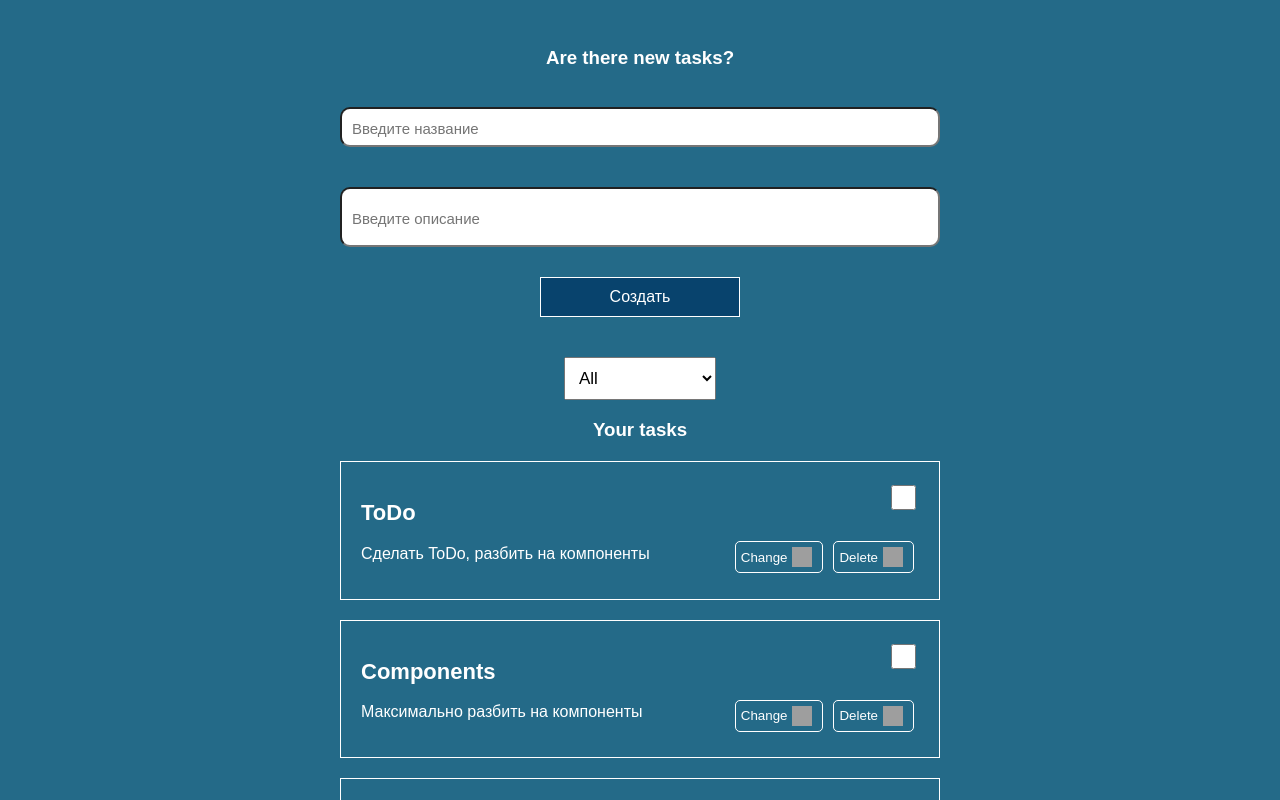
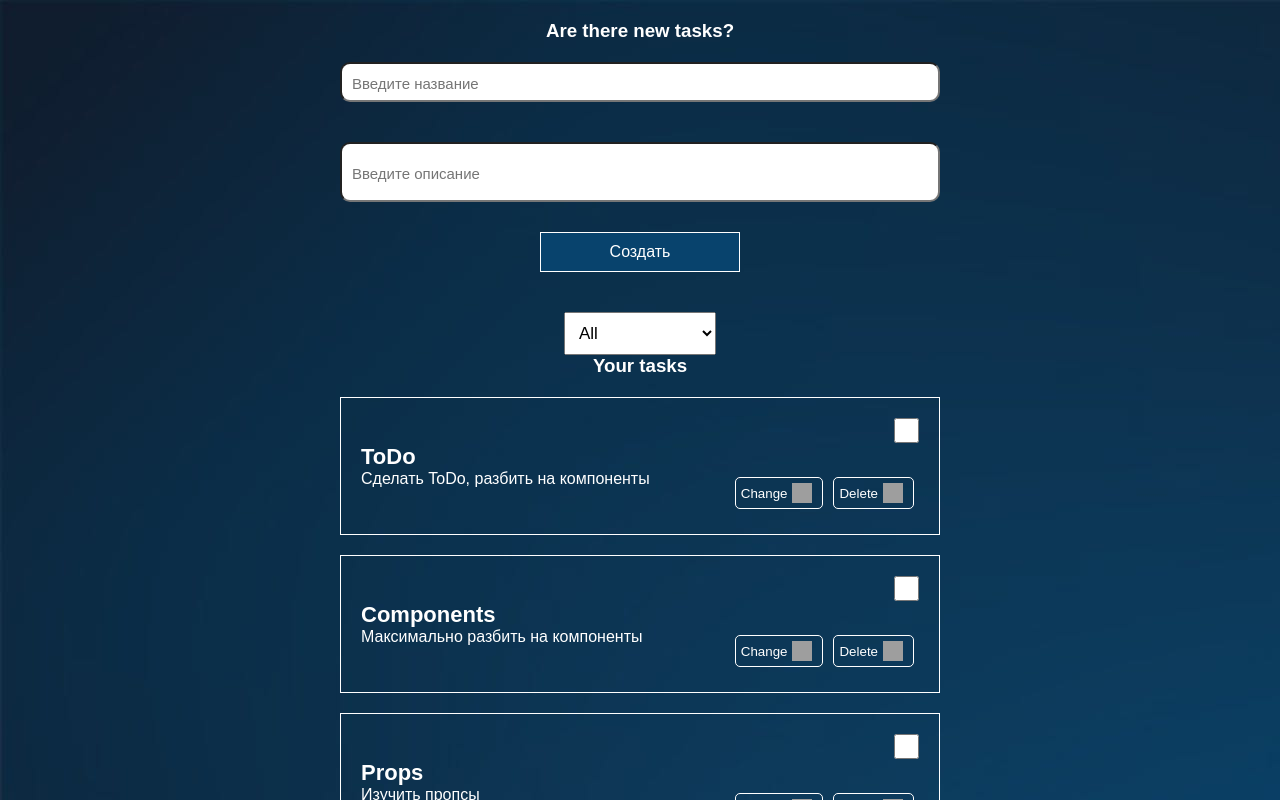
Before and after one commit to akmaral2022/Type-ReactPractice, a React (Create React App) app: page / in a window 1280 px wide. Shown: the top 800 px of the page. Built offline with nearby package versions, Linux system fonts and the light colour scheme; grey boxes are pictures that could not be loaded.

Commit message:
fourth commit

```diff
--- a/src/App.css
+++ b/src/App.css
@@ -1,11 +1,12 @@
 .App {
-  height: 100vh;
+  height: 100%;
   display: flex;
   align-items: center;
   flex-direction: column;
   text-align: center;
-
-
+  /* background: rgb(36, 106, 136); */
+  width: 1240px;
+  margin: 0 auto;
   color: #fff;
 }
 
--- a/src/App.tsx
+++ b/src/App.tsx
@@ -25,7 +25,12 @@ const App: React.FC = () => {
     const deleteTask = tasks.filter(task => task.id !== taskId)
     setTasks(deleteTask)
   }
-
+  const handleSaveTask = (taskId: number, editedName: string, editedText: string) => {
+    const updatedTasks = tasks.map(task =>
+      task.id === taskId ? { ...task, title: editedName, description: editedText } : task
+    );
+    setTasks(updatedTasks);
+  }
 
 
   const filterChange = (e: React.ChangeEvent<HTMLSelectElement>) => {
@@ -42,7 +47,8 @@ const App: React.FC = () => {
           <option value="not completed">Not completed</option>
         </select>
         <h3>Your tasks</h3>
-        <AllCard tasks={tasks} filterCompleted={filterCompleted} onTaskAdd={handleTaskAdd} onDeleteTask={handleDeleteTask} />
+        <AllCard tasks={tasks} filterCompleted={filterCompleted} onTaskAdd={handleTaskAdd} onDeleteTask={handleDeleteTask} onEditTask={handleSaveTask}
+        />
 
       </div>
     </div>
--- a/src/components/AllCards/AllCard.tsx
+++ b/src/components/AllCards/AllCard.tsx
@@ -13,9 +13,11 @@ interface AllCardProps {
     filterCompleted: 'all' | 'completed' | 'not completed';
     onTaskAdd: (newTask: { id: number; title: string; description: string }) => void;
     onDeleteTask: (taskId: number) => void
+    onEditTask: (taskId: number, editedName: string, editedText: string) => void;
+
 }
 
-const AllCard: React.FC<AllCardProps> = ({ tasks, filterCompleted, onTaskAdd, onDeleteTask }) => {
+const AllCard: React.FC<AllCardProps> = ({ tasks, filterCompleted, onDeleteTask, onEditTask }) => {
     const [filteredTasks, setFilteredTasks] = useState<Tasks[]>(tasks);
 
     useEffect(() => {
@@ -47,6 +49,8 @@ const AllCard: React.FC<AllCardProps> = ({ tasks, filterCompleted, onTaskAdd, on
                     completed={task.completed}
                     onChangeStatus={() => handleChangeStatus(task.id)}
                     onDelete={() => onDeleteTask(task.id)}
+                    onEdit={(id: number, editedName: string, editedText: string) => onEditTask(id, editedName, editedText)}
+
                 />
             ))}
         </div>
--- a/src/components/Card/Card.module.css
+++ b/src/components/Card/Card.module.css
@@ -67,7 +67,7 @@
 
 .cardElemts button:hover {
     background: #093e69;
-    box-shadow: 2px 2px 3px #116bb6;
+    box-shadow: 2px 2px 3px #fff;
 }
 
 .cardButtons {
--- a/src/components/Card/Card.tsx
+++ b/src/components/Card/Card.tsx
@@ -4,15 +4,16 @@ import MyInput from '../UI/input/input';
 // import deleteImg from '../../image/delete.svg'
 
 interface CardProps {
-    id: number
+    id: number;
     name: string;
-    text: string
-    completed?: boolean
-    onChangeStatus: () => void
-    onDelete: () => void
+    text: string;
+    completed?: boolean;
+    onChangeStatus: () => void;
+    onDelete: () => void;
+    onEdit: (id: number, editedName: string, editedText: string) => void;
 }
 
-const Card: React.FC<CardProps> = ({ name, text, completed, onChangeStatus, onDelete }) => {
+const Card: React.FC<CardProps> = ({ id, name, text, completed, onChangeStatus, onDelete, onEdit }) => {
     const [isEdit, setIsEdit] = useState(false)
     const [editedName, setEditedName] = useState(name);
     const [editedText, setEditedText] = useState(text);
@@ -21,10 +22,10 @@ const Card: React.FC<CardProps> = ({ name, text, completed, onChangeStatus, onDe
         onChangeStatus()
     }
     const handleEditClick = () => {
-
         setIsEdit(true);
     }
     const handleSaveClick = () => {
+        onEdit(id, editedName, editedText)
         setIsEdit(false);
     }
 
--- a/src/index.css
+++ b/src/index.css
@@ -1,10 +1,11 @@
 * {
   box-sizing: border-box;
+  margin: 0;
+  padding: 0;
 }
 
 body {
   font-family: Arial, Helvetica, sans-serif;
-  background-color: rgb(36, 106, 136);
+  /* background-color: rgb(36, 106, 136); */
+  background-image: url(./image/back.jpg);
 }
-
-code {}
```
Also changed, not shown: src/image/back.jpg (added).
